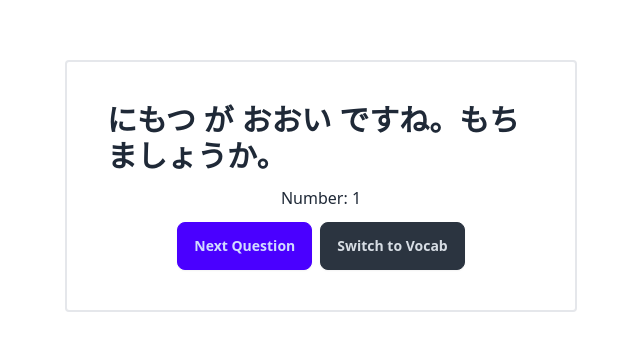
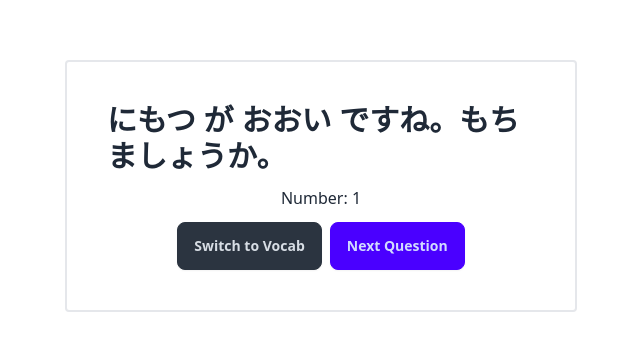
Before and after one commit to SupakornSJB/jp-flash-card, a React (Vite) app: page / in a window 1280 px wide. Shown: the part 214-564 px from the top of the page, without its empty margins (319-959 px from the left). Built offline with nearby package versions, Linux system fonts and the light colour scheme.

Commit message:
fix: Switch button position

```diff
--- a/src/App.tsx
+++ b/src/App.tsx
@@ -139,11 +139,11 @@ function App() {
           </span>
           <div className="flex justify-center">
             <div className="flex gap-2 flex-col sm:flex-row">
+              <button className='btn-neutral btn max-w-60 m-auto' onClick={() => setVocabMode((prev) => !prev)}>
+                {vocabMode ? "Switch to sentence" : "Switch to Vocab"}
+              </button>
               <button onClick={() => setCount((current) => current + 1)} className="btn btn-primary max-w-60 m-auto">
                 Next Question
-              </button>
-              <button className='btn-neutral btn max-w-60 m-auto' onClick={() => setVocabMode((prev) => !prev)}>
-                {vocabMode ? "Switch to sentence" : "Switch to Vocab"}
               </button>
             </div>
           </div>
```
